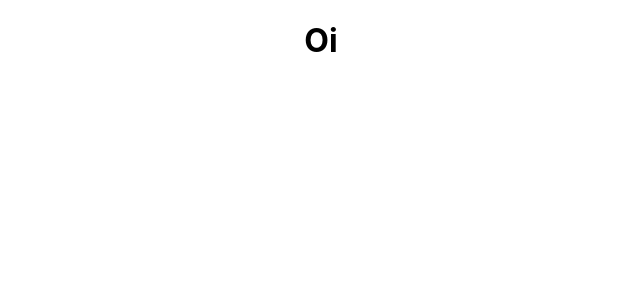
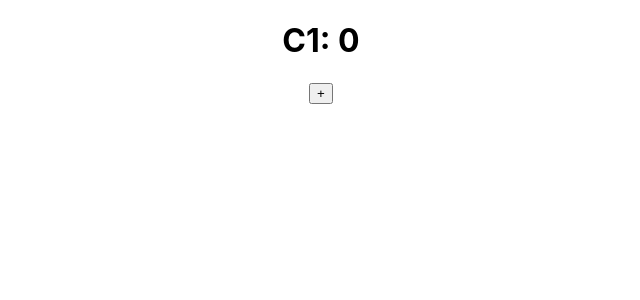
Before and after one commit to felipesauer/course-reactjs-nextjs, a React (Create React App) app in the folder project-2/: page / in a window 1280 px wide. Shown: the top 300 px of the page, without its empty margins (319-959 px from the left). Built offline with nearby package versions, Linux system fonts and the light colour scheme.

Commit message:
- commit project-2

```diff
--- a/project-2/src/App.js
+++ b/project-2/src/App.js
@@ -1,9 +1,26 @@
+import P from 'prop-types';
+import { useState } from 'react';
 import './App.css';
 
+const Button = ({ incrementButton }) => {
+  return <button onClick={() => incrementButton(10)}>+</button>;
+};
+
+Button.propTypes = {
+  incrementButton: P.func,
+};
+
 function App() {
+  const [counter, setCounter] = useState(0);
+
+  const incrementCounter = (num) => {
+    setCounter(counter + num);
+  };
+
   return (
     <div className="App">
-      <h1>Oi</h1>
+      <h1>C1: {counter}</h1>
+      <Button incrementButton={incrementCounter} />
     </div>
   );
 }
```
Also changed, not shown: project-2/.eslintrc.js.
